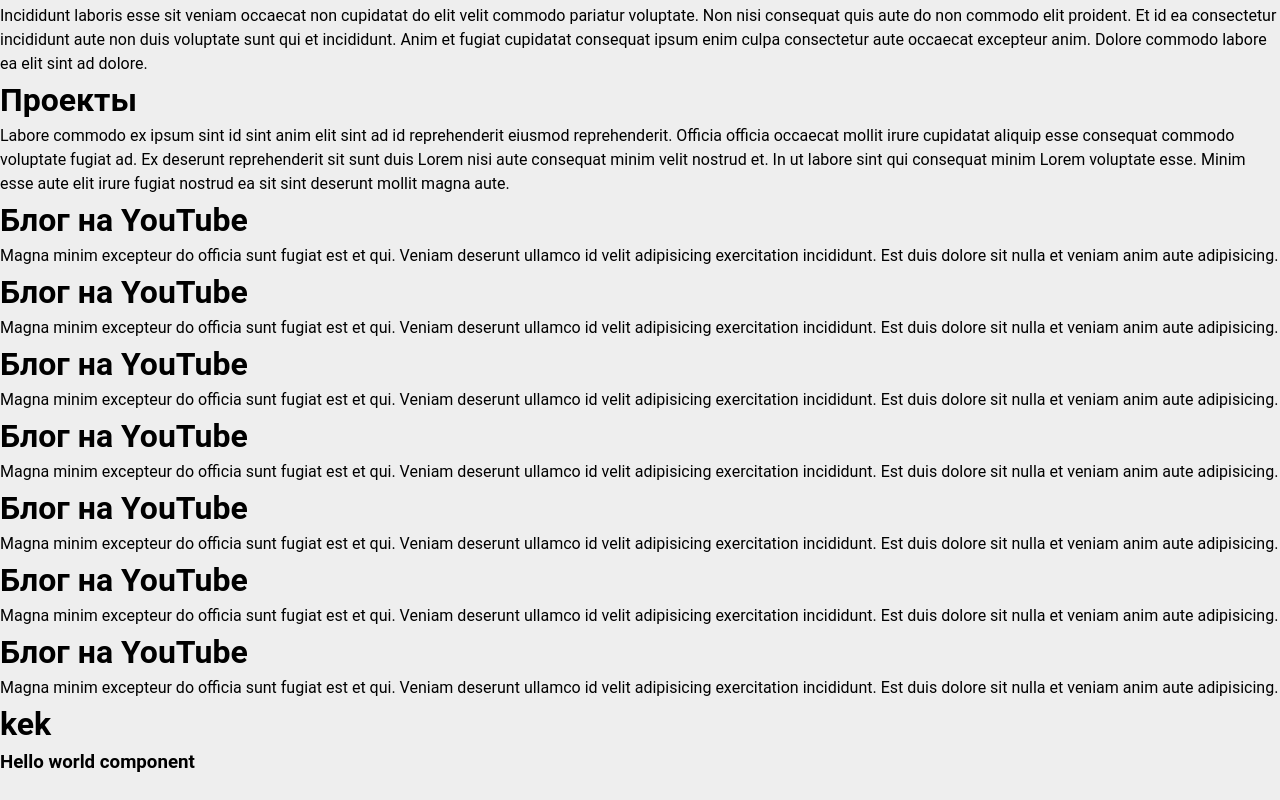
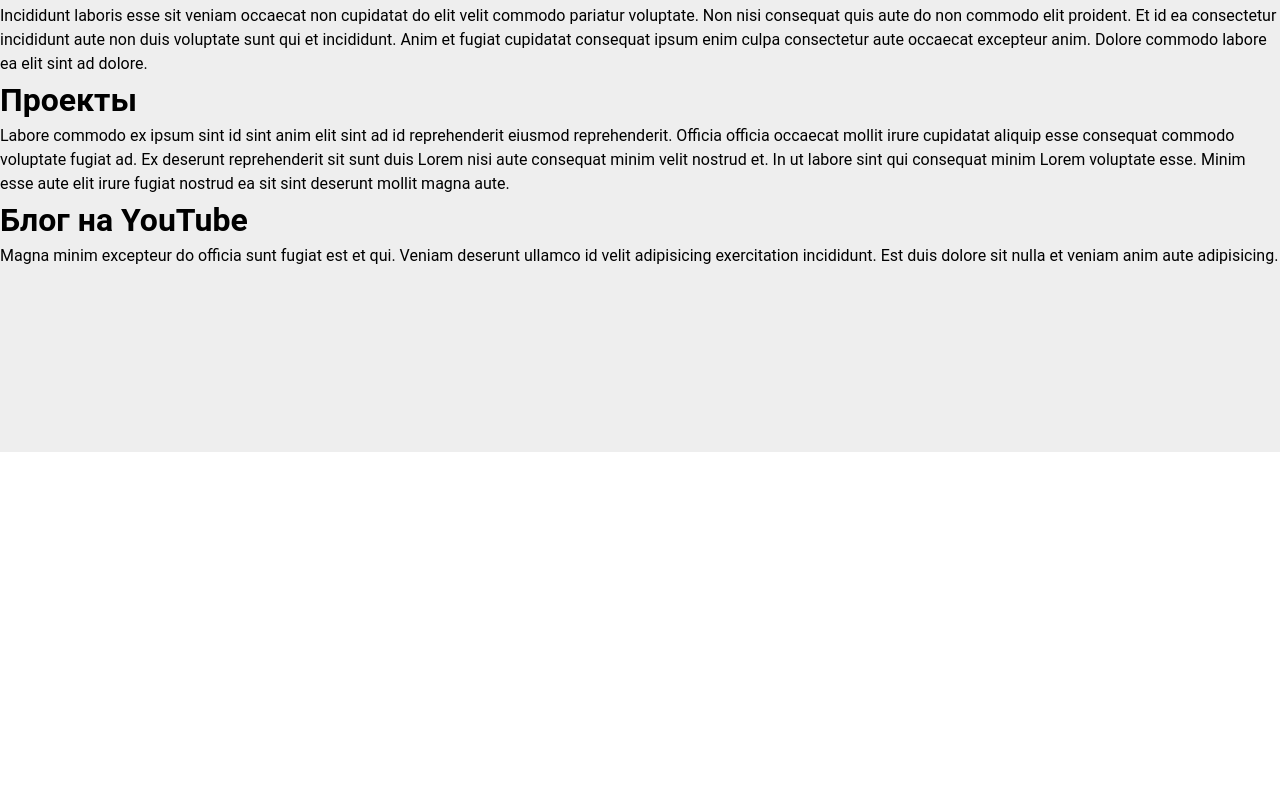
Before and after one commit to donexdoc/donex-project-vue, a Vue app: page / in a window 1280 px wide. Shown: the part 348-1148 px from the top of the page. After the commit the page ends 800 px from the top, so only its background shows below. Built offline with nearby package versions, Linux system fonts and the light colour scheme.

Commit message:
рефакторинг, импорты через алиасы, удалено лишнее

```diff
--- a/src/App.vue
+++ b/src/App.vue
@@ -16,9 +16,9 @@
 
 <script setup lang="ts">
 import { RouterView } from 'vue-router'
-import AppBar from '@/components/navigation/AppBar.vue'
-import useDrawer from './composables/drawer.js'
-import AppDrawer from './components/navigation/AppDrawer.vue'
+import AppBar from '@/components/Navigation/AppBar.vue'
+import useDrawer from '@/composables/drawer.js'
+import AppDrawer from '@/components/Navigation/AppDrawer.vue'
 
 const { drawerState, setDrawerState, toggleDrawer } = useDrawer()
 </script>
--- a/src/components/HelloWorld.vue
+++ /dev/null
@@ -1,15 +0,0 @@
-<script setup lang="ts">
-defineProps<{
-  msg: string
-}>()
-</script>
-
-<template>
-  <div class="greetings">
-    <h1 class="green">{{ msg }}</h1>
-    <h3>Hello world component</h3>
-    <br />
-  </div>
-</template>
-
-<style scoped></style>
--- a/src/main.ts
+++ b/src/main.ts
@@ -1,6 +1,6 @@
 import { createApp } from 'vue'
-import App from './App.vue'
-import router from './router'
+import App from '@/App.vue'
+import router from '@/router'
 
 import '@mdi/font/css/materialdesignicons.css'
 import 'vuetify/styles'
--- a/src/router/index.ts
+++ b/src/router/index.ts
@@ -12,7 +12,7 @@
     {
       path: '/about',
       name: 'about',
-      component: () => import('../views/AboutView.vue'),
+      component: () => import('@/views/AboutView.vue'),
     },
   ],
   scrollBehavior(to) {
--- a/src/views/MainView.vue
+++ b/src/views/MainView.vue
@@ -4,7 +4,6 @@
 import WorkExperience from '@/components/MainSections/WorkExperience.vue'
 import YTBlog from '@/components/MainSections/YTBlog.vue'
 import AboutMe from '@/components/MainSections/AboutMe.vue'
-import HelloWorld from '@/components/HelloWorld.vue'
 </script>
 
 <template>
@@ -13,11 +12,4 @@
   <WorkExperience />
   <ProjectList />
   <YTBlog />
-  <YTBlog />
-  <YTBlog />
-  <YTBlog />
-  <YTBlog />
-  <YTBlog />
-  <YTBlog />
-  <HelloWorld msg="kek" />
 </template>
```
